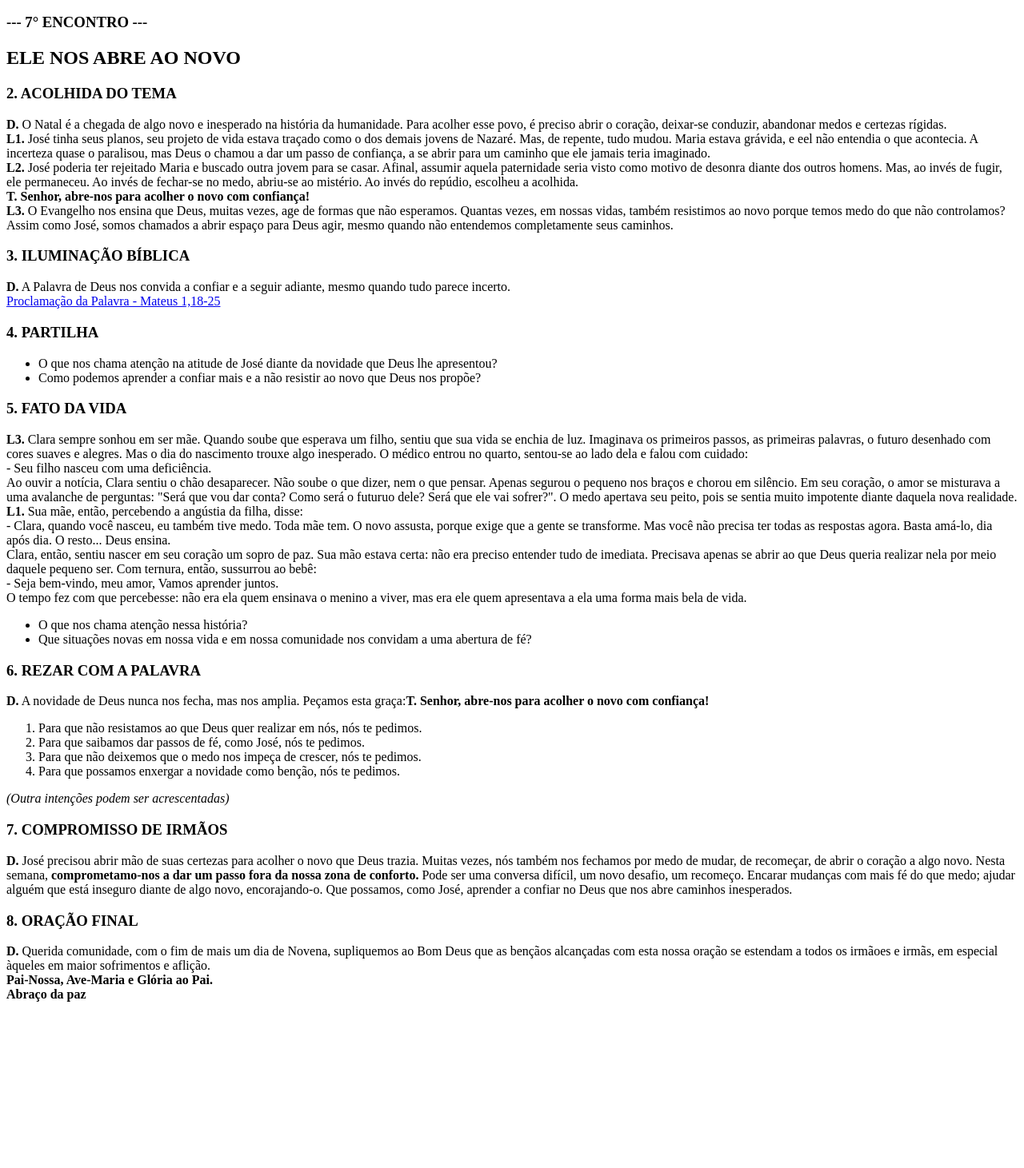
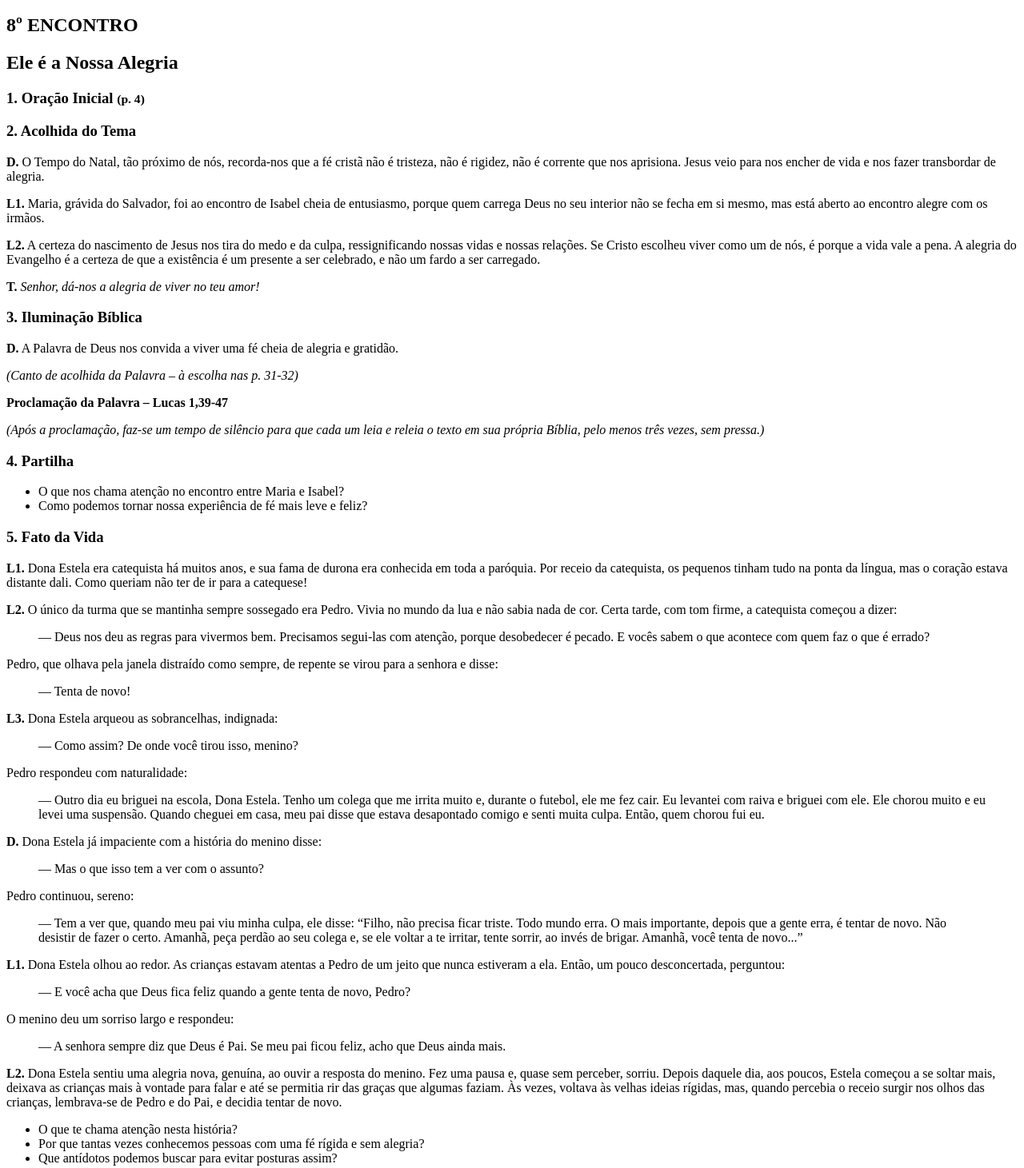
Before and after one commit to migueldemacedo/clone-tabnews, a Next.js app: page /novena in a window 1280 px wide. Shown: the part 309-1770 px from the top of the page at 80% size. Before the commit the page ends 1578 px from the top, so only its background shows below. Built offline with nearby package versions, Linux system fonts and the light colour scheme.

Commit message:
update novena page

```diff
--- a/pages/novena/index.js
+++ b/pages/novena/index.js
@@ -55,132 +55,200 @@ function Home() {
           Criança!
         </strong>
       </p>
-      <h3>--- 7° ENCONTRO ---</h3>
-      <h2>ELE NOS ABRE AO NOVO</h2>
-      <h3>2. ACOLHIDA DO TEMA</h3>
+      <header>
+        <h2>8º ENCONTRO</h2>
+        <h2>Ele é a Nossa Alegria</h2>
+      </header>
+
+      <section>
+        <h3>
+          1. Oração Inicial <small>(p. 4)</small>
+        </h3>
+      </section>
+
+      <section>
+        <h3>2. Acolhida do Tema</h3>
+
         <p>
-        <strong>D.</strong> O Natal é a chegada de algo novo e inesperado na
-        história da humanidade. Para acolher esse povo, é preciso abrir o
-        coração, deixar-se conduzir, abandonar medos e certezas rígidas.
-        <br />
-        <strong>L1.</strong> José tinha seus planos, seu projeto de vida estava
-        traçado como o dos demais jovens de Nazaré. Mas, de repente, tudo mudou.
-        Maria estava grávida, e eel não entendia o que acontecia. A incerteza
-        quase o paralisou, mas Deus o chamou a dar um passo de confiança, a se
-        abrir para um caminho que ele jamais teria imaginado.
-        <br />
-        <strong>L2.</strong> José poderia ter rejeitado Maria e buscado outra
-        jovem para se casar. Afinal, assumir aquela paternidade seria visto como
-        motivo de desonra diante dos outros homens. Mas, ao invés de fugir, ele
-        permaneceu. Ao invés de fechar-se no medo, abriu-se ao mistério. Ao
-        invés do repúdio, escolheu a acolhida.
-        <br />
-        <strong>T. Senhor, abre-nos para acolher o novo com confiança!</strong>
-        <br />
-        <strong>L3.</strong> O Evangelho nos ensina que Deus, muitas vezes, age
-        de formas que não esperamos. Quantas vezes, em nossas vidas, também
-        resistimos ao novo porque temos medo do que não controlamos? Assim como
-        José, somos chamados a abrir espaço para Deus agir, mesmo quando não
-        entendemos completamente seus caminhos.
+          <strong>D.</strong> O Tempo do Natal, tão próximo de nós, recorda-nos
+          que a fé cristã não é tristeza, não é rigidez, não é corrente que nos
+          aprisiona. Jesus veio para nos encher de vida e nos fazer transbordar
+          de alegria.
         </p>
-      <h3>3. ILUMINAÇÃO BÍBLICA</h3>
+
         <p>
-        <strong>D.</strong> A Palavra de Deus nos convida a confiar e a seguir
-        adiante, mesmo quando tudo parece incerto.
-        <br />
-        <a href="https://www.bibliaonline.com.br/vc/mt/1/18-25" target="_blank">
-          Proclamação da Palavra - Mateus 1,18-25
-        </a>
+          <strong>L1.</strong> Maria, grávida do Salvador, foi ao encontro de
+          Isabel cheia de entusiasmo, porque quem carrega Deus no seu interior
+          não se fecha em si mesmo, mas está aberto ao encontro alegre com os
+          irmãos.
         </p>
-      <h3>4. PARTILHA</h3>
+
+        <p>
+          <strong>L2.</strong> A certeza do nascimento de Jesus nos tira do medo
+          e da culpa, ressignificando nossas vidas e nossas relações. Se Cristo
+          escolheu viver como um de nós, é porque a vida vale a pena. A alegria
+          do Evangelho é a certeza de que a existência é um presente a ser
+          celebrado, e não um fardo a ser carregado.
+        </p>
+
+        <p>
+          <strong>T.</strong>{" "}
+          <em>Senhor, dá-nos a alegria de viver no teu amor!</em>
+        </p>
+      </section>
+
+      <section>
+        <h3>3. Iluminação Bíblica</h3>
+
+        <p>
+          <strong>D.</strong> A Palavra de Deus nos convida a viver uma fé cheia
+          de alegria e gratidão.
+        </p>
+
+        <p>
+          <em>(Canto de acolhida da Palavra – à escolha nas p. 31-32)</em>
+        </p>
+
+        <p>
+          <strong>Proclamação da Palavra – Lucas 1,39-47</strong>
+        </p>
+
+        <p>
+          <em>
+            (Após a proclamação, faz-se um tempo de silêncio para que cada um
+            leia e releia o texto em sua própria Bíblia, pelo menos três vezes,
+            sem pressa.)
+          </em>
+        </p>
+      </section>
+
+      <section>
+        <h3>4. Partilha</h3>
         <ul>
+          <li>O que nos chama atenção no encontro entre Maria e Isabel?</li>
           <li>
-          O que nos chama atenção na atitude de José diante da novidade que Deus
-          lhe apresentou?
-        </li>
-        <li>
-          Como podemos aprender a confiar mais e a não resistir ao novo que Deus
-          nos propõe?
+            Como podemos tornar nossa experiência de fé mais leve e feliz?
           </li>
         </ul>
-      <h3>5. FATO DA VIDA</h3>
+      </section>
+
+      <section>
+        <h3>5. Fato da Vida</h3>
+
         <p>
-        <strong>L3.</strong> Clara sempre sonhou em ser mãe. Quando soube que
-        esperava um filho, sentiu que sua vida se enchia de luz. Imaginava os
-        primeiros passos, as primeiras palavras, o futuro desenhado com cores
-        suaves e alegres. Mas o dia do nascimento trouxe algo inesperado. O
-        médico entrou no quarto, sentou-se ao lado dela e falou com cuidado:
-        <br />
-        - Seu filho nasceu com uma deficiência.
-        <br />
-        Ao ouvir a notícia, Clara sentiu o chão desaparecer. Não soube o que
-        dizer, nem o que pensar. Apenas segurou o pequeno nos braços e chorou em
-        silêncio. Em seu coração, o amor se misturava a uma avalanche de
-        perguntas: "Será que vou dar conta? Como será o futuruo dele? Será que
-        ele vai sofrer?". O medo apertava seu peito, pois se sentia muito
-        impotente diante daquela nova realidade.
-        <br />
-        <strong>L1.</strong> Sua mãe, então, percebendo a angústia da filha,
+          <strong>L1.</strong> Dona Estela era catequista há muitos anos, e sua
+          fama de durona era conhecida em toda a paróquia. Por receio da
+          catequista, os pequenos tinham tudo na ponta da língua, mas o coração
+          estava distante dali. Como queriam não ter de ir para a catequese!
+        </p>
+
+        <p>
+          <strong>L2.</strong> O único da turma que se mantinha sempre sossegado
+          era Pedro. Vivia no mundo da lua e não sabia nada de cor. Certa tarde,
+          com tom firme, a catequista começou a dizer:
+        </p>
+
+        <blockquote>
+          <p>
+            — Deus nos deu as regras para vivermos bem. Precisamos segui-las com
+            atenção, porque desobedecer é pecado. E vocês sabem o que acontece
+            com quem faz o que é errado?
+          </p>
+        </blockquote>
+
+        <p>
+          Pedro, que olhava pela janela distraído como sempre, de repente se
+          virou para a senhora e disse:
+        </p>
+
+        <blockquote>
+          <p>— Tenta de novo!</p>
+        </blockquote>
+
+        <p>
+          <strong>L3.</strong> Dona Estela arqueou as sobrancelhas, indignada:
+        </p>
+
+        <blockquote>
+          <p>— Como assim? De onde você tirou isso, menino?</p>
+        </blockquote>
+
+        <p>Pedro respondeu com naturalidade:</p>
+
+        <blockquote>
+          <p>
+            — Outro dia eu briguei na escola, Dona Estela. Tenho um colega que
+            me irrita muito e, durante o futebol, ele me fez cair. Eu levantei
+            com raiva e briguei com ele. Ele chorou muito e eu levei uma
+            suspensão. Quando cheguei em casa, meu pai disse que estava
+            desapontado comigo e senti muita culpa. Então, quem chorou fui eu.
+          </p>
+        </blockquote>
+
+        <p>
+          <strong>D.</strong> Dona Estela já impaciente com a história do menino
           disse:
-        <br />
-        - Clara, quando você nasceu, eu também tive medo. Toda mãe tem. O novo
-        assusta, porque exige que a gente se transforme. Mas você não precisa
-        ter todas as respostas agora. Basta amá-lo, dia após dia. O resto...
-        Deus ensina.
-        <br />
-        Clara, então, sentiu nascer em seu coração um sopro de paz. Sua mão
-        estava certa: não era preciso entender tudo de imediata. Precisava
-        apenas se abrir ao que Deus queria realizar nela por meio daquele
-        pequeno ser. Com ternura, então, sussurrou ao bebê:
-        <br />
-        - Seja bem-vindo, meu amor, Vamos aprender juntos.
-        <br />O tempo fez com que percebesse: não era ela quem ensinava o menino
-        a viver, mas era ele quem apresentava a ela uma forma mais bela de vida.
+        </p>
+
+        <blockquote>
+          <p>— Mas o que isso tem a ver com o assunto?</p>
+        </blockquote>
+
+        <p>Pedro continuou, sereno:</p>
+
+        <blockquote>
+          <p>
+            — Tem a ver que, quando meu pai viu minha culpa, ele disse: “Filho,
+            não precisa ficar triste. Todo mundo erra. O mais importante, depois
+            que a gente erra, é tentar de novo. Não desistir de fazer o certo.
+            Amanhã, peça perdão ao seu colega e, se ele voltar a te irritar,
+            tente sorrir, ao invés de brigar. Amanhã, você tenta de novo...”
+          </p>
+        </blockquote>
+
+        <p>
+          <strong>L1.</strong> Dona Estela olhou ao redor. As crianças estavam
+          atentas a Pedro de um jeito que nunca estiveram a ela. Então, um pouco
+          desconcertada, perguntou:
+        </p>
+
+        <blockquote>
+          <p>
+            — E você acha que Deus fica feliz quando a gente tenta de novo,
+            Pedro?
+          </p>
+        </blockquote>
+
+        <p>O menino deu um sorriso largo e respondeu:</p>
+
+        <blockquote>
+          <p>
+            — A senhora sempre diz que Deus é Pai. Se meu pai ficou feliz, acho
+            que Deus ainda mais.
+          </p>
+        </blockquote>
+
+        <p>
+          <strong>L2.</strong> Dona Estela sentiu uma alegria nova, genuína, ao
+          ouvir a resposta do menino. Fez uma pausa e, quase sem perceber,
+          sorriu. Depois daquele dia, aos poucos, Estela começou a se soltar
+          mais, deixava as crianças mais à vontade para falar e até se permitia
+          rir das graças que algumas faziam. Às vezes, voltava às velhas ideias
+          rígidas, mas, quando percebia o receio surgir nos olhos das crianças,
+          lembrava-se de Pedro e do Pai, e decidia tentar de novo.
+        </p>
+      </section>
+
+      <section>
         <ul>
-          <li>O que nos chama atenção nessa história?</li>
+          <li>O que te chama atenção nesta história?</li>
           <li>
-            Que situações novas em nossa vida e em nossa comunidade nos convidam
-            a uma abertura de fé?
+            Por que tantas vezes conhecemos pessoas com uma fé rígida e sem
+            alegria?
           </li>
+          <li>Que antídotos podemos buscar para evitar posturas assim?</li>
         </ul>
-      </p>
-      <h3>6. REZAR COM A PALAVRA</h3>
-      <p>
-        <strong>D.</strong> A novidade de Deus nunca nos fecha, mas nos amplia.
-        Peçamos esta graça:
-        <strong>T. Senhor, abre-nos para acolher o novo com confiança!</strong>
-        <ol>
-          <li>
-            Para que não resistamos ao que Deus quer realizar em nós, nós te
-            pedimos.
-          </li>
-          <li>
-            Para que saibamos dar passos de fé, como José, nós te pedimos.
-          </li>
-          <li>
-            Para que não deixemos que o medo nos impeça de crescer, nós te
-            pedimos.
-          </li>
-          <li>
-            Para que possamos enxergar a novidade como benção, nós te pedimos.
-          </li>
-        </ol>
-        <em>(Outra intenções podem ser acrescentadas)</em>
-      </p>
-      <h3>7. COMPROMISSO DE IRMÃOS</h3>
-      <p>
-        <strong>D.</strong> José precisou abrir mão de suas certezas para
-        acolher o novo que Deus trazia. Muitas vezes, nós também nos fechamos
-        por medo de mudar, de recomeçar, de abrir o coração a algo novo. Nesta
-        semana,{" "}
-        <strong>
-          comprometamo-nos a dar um passo fora da nossa zona de conforto.
-        </strong>{" "}
-        Pode ser uma conversa difícil, um novo desafio, um recomeço. Encarar
-        mudanças com mais fé do que medo; ajudar alguém que está inseguro diante
-        de algo novo, encorajando-o. Que possamos, como José, aprender a confiar
-        no Deus que nos abre caminhos inesperados.
-      </p>
+      </section>
       <h3>8. ORAÇÃO FINAL</h3>
       <p>
         <strong>D.</strong> Querida comunidade, com o fim de mais um dia de
```
Lines whose indentation alone changed are shown as unchanged.
